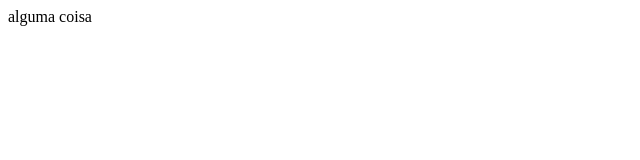
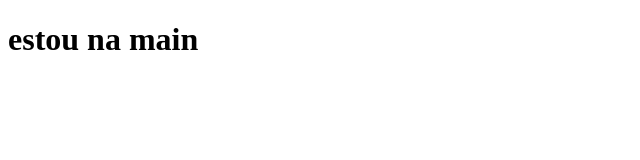
Before and after one commit to MurielCardoso/IAC, a plain HTML site: page index.html in a window 1280 px wide. Shown: the whole page, without its empty margins (0-640 px from the left). Drawn offline with Linux system fonts and the light colour scheme.

Commit message:
novas alteraçoes

```diff
--- a/index.html
+++ b/index.html
@@ -7,6 +7,6 @@
     <title>Primeiro arquivo em Git</title>
 </head>
 <body>
-alguma coisa
+<h1>estou na main</h1>
 </body>
 </html>
```
Also changed, not shown: 1 other file.
